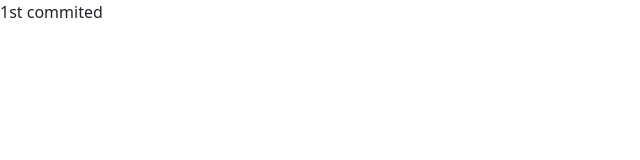
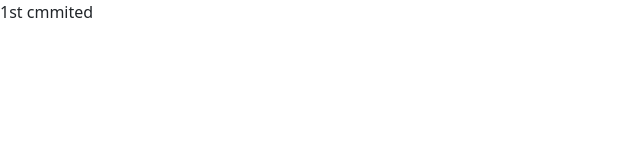
Before and after one commit to wasim7raja10/Codeforces-tracker, a website: page index.html in a window 1280 px wide. Shown: the full height of the page, 0-640 px from the left. Drawn offline with nearby package versions, Linux system fonts and the light colour scheme.

Commit message:
SK commit

```diff
--- a/index.html
+++ b/index.html
@@ -16,7 +16,7 @@
 </head>
 
 <body>
-    <p>1st commited</p>
+    <p>1st cmmited</p>
 
 
 
```
